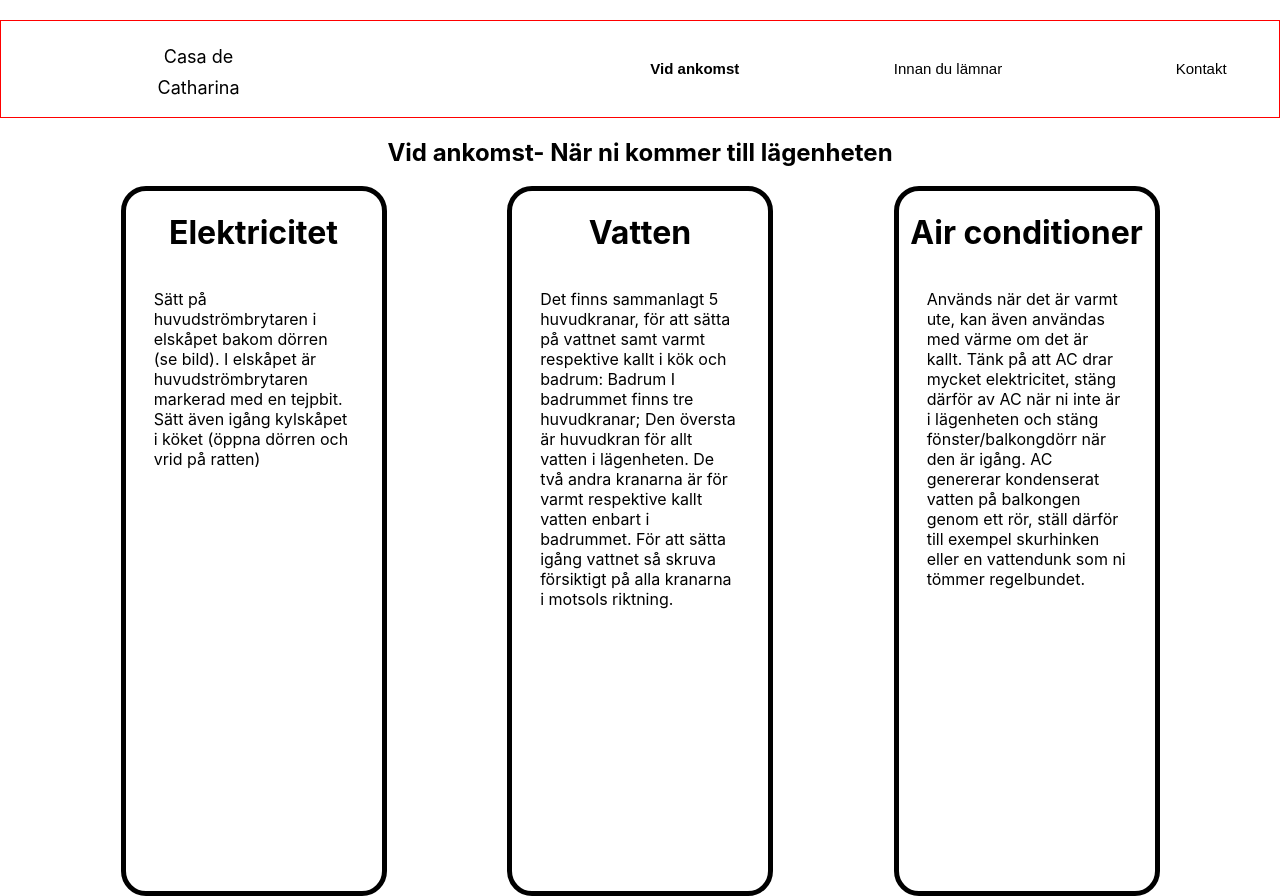
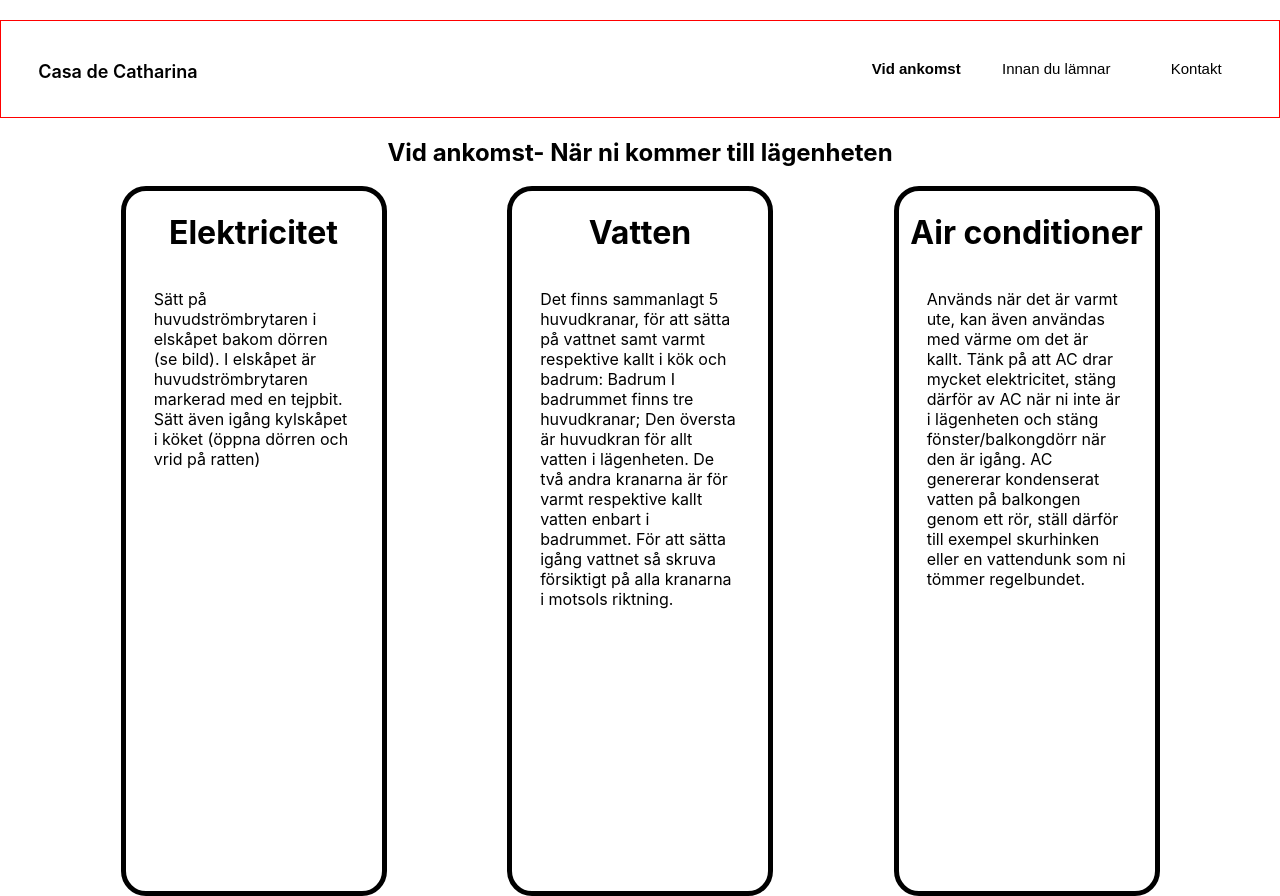
Before and after one commit to nordstromkristofer/torrevieja, a React (Create React App) app: page /todo in a window 1280 px wide. Built offline with nearby package versions, Linux system fonts and the light colour scheme.

Commit message:
headerfix

```diff
--- a/src/Home.css
+++ b/src/Home.css
@@ -13,7 +13,7 @@
 
 .Home-header {
   display: grid;
-  grid-template-columns: repeat(10, 1fr);
+  grid-template-columns: repeat(4, 1fr);
   grid-template-rows: repeat(1, 70px);
   justify-items: center;
   padding: 1%;
@@ -50,7 +50,7 @@
 }
 
 .logocontainer {
-  grid-column-start: 2;
+  grid-column-start: 1;
 }
 
 .Home-link {
--- a/src/header/Header.css
+++ b/src/header/Header.css
@@ -13,7 +13,7 @@
 
 .Home-header {
   display: grid;
-  grid-template-columns: repeat(11, 1fr);
+  grid-template-columns: repeat(4, 1fr);
   grid-template-rows: repeat(1, 70px);
   justify-items: center;
   padding: 1%;
@@ -36,42 +36,15 @@
 
 .casadelcatarina {
   font-family: Arial, Helvetica, sans-serif;
+  font-weight: bold;
   text-decoration: none;
   font-size: 25px;
+
 }
 
-.calendar {
-  font-family: Arial, Helvetica, sans-serif;
-  text-decoration: none;
-  font-size: 25px;
-}
-
-.calendarlink {
-  font-family: Arial, Helvetica, sans-serif;
-  text-decoration: none;
-  display: flex;
-  height: 60px;
-  grid-column-start: 4;
-  /* align-content: center; */
-  align-items: center;
-  width: 130px;
-}
-
-.calendarlink:hover {
-  font-family: Arial, Helvetica, sans-serif;
-  text-decoration: none;
-  display: flex;
-  height: 60px;
-  grid-column-start: 4;
-  /* align-content: center; */
-  align-items: center;
-  background-color: #ed143d0d;
-  border-radius: 25px;
-  width: 130px;
-}
 
 .todo {
-  grid-column-start: 6;
+  grid-column-start: 5;
   display: flex;
   font-family: Arial, Helvetica, sans-serif;
   text-decoration: none;
@@ -80,12 +53,12 @@
 
   /* align-content: center; */
   align-items: center;
-  width: 130px;
+  width: 140px;
 
 }
 
 .todo:hover {
-  grid-column-start: 6;
+  grid-column-start: 5;
   display: flex;
   font-family: Arial, Helvetica, sans-serif;
   text-decoration: none;
@@ -95,11 +68,12 @@
   align-items: center;
   background-color: #ed143d0d;
   border-radius: 25px;
-  width: 130px;
+  width: 140px;
 }
 
 .logocontainer {
   grid-column-start: 2;
+  font-weight: 600;
 }
 
 .Home-link {
@@ -142,7 +116,7 @@ a {
 
 
 .b4leave {
-  grid-column-start: 8;
+  grid-column-start: 7;
   display: flex;
   font-family: Arial, Helvetica, sans-serif;
   text-decoration: none;
@@ -151,7 +125,7 @@ a {
 
   /* align-content: center; */
   align-items: center;
-  width: 130px;
+  width: 140px;
 }
 
 .b4leave:hover,
@@ -164,11 +138,11 @@ a {
   align-items: center;
   background-color: #ed143d0d;
   border-radius: 25px;
-  width: 130px;
+  width: 140px;
 }
 
 .contact {
-  grid-column-start: 10;
+  grid-column-start: 9;
   display: flex;
   font-family: Arial, Helvetica, sans-serif;
   text-decoration: none;
@@ -177,12 +151,12 @@ a {
 
   /* align-content: center; */
   align-items: center;
-  width: 130px;
+  width: 140px;
 
 }
 
 .contact:hover {
-  grid-column-start: 10;
+  grid-column-start: 9;
   display: flex;
   font-family: Arial, Helvetica, sans-serif;
   text-decoration: none;
@@ -192,5 +166,5 @@ a {
   align-items: center;
   background-color: #ed143d0d;
   border-radius: 25px;
-  width: 130px;
+  width: 140px;
 }
```
